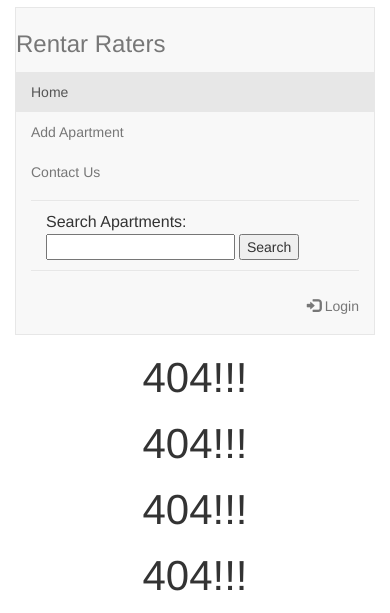
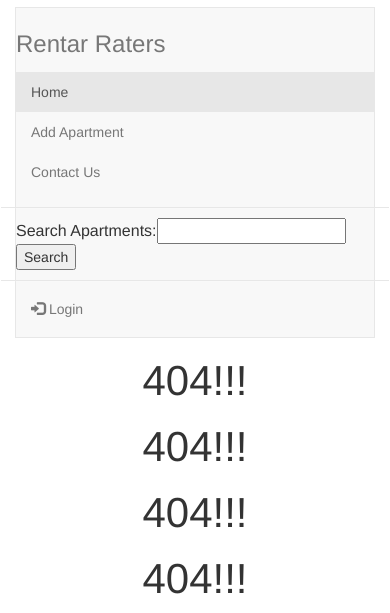
Before and after one commit to lmevange/Rentar, a Django app: page /page_404/ in a window 390 px wide; the page is wider, and only the part inside the window is pictured. Shown: the part 263-876 px from the top of that part. Before the commit the page ends 854 px from the top of that part, so only its background shows below. Run offline with Django 3.2, Linux system fonts and the light colour scheme; some libraries are stand-ins or nearby versions.

Commit message:
fixing navbar

```diff
--- a/server/template/header.html
+++ b/server/template/header.html
@@ -57,18 +57,14 @@ $(function(){
                     <li><a href="/add_apartment/">Add Apartment</a></li>
                     <li><a href="/contact/">Contact Us</a></li>
                  </ul>
-                <div class="col-sm-1 col-md-6">
-                    <form class="navbar-form" method="get" action="/search/">
+                <ul class="nav navbar-nav navbar-right">
+	    		<li><form class="navbar-form" method="get" action="/search/">
                         <font size="3">Search Apartments:</font><input type="text" name="q" id="id_q" value="{{ query }}" />
                         <input type="submit" value="Search" />
-                        </form>
-                </div>
+                        </form></li>
                     {% if not request.user.is_authenticated %}
-                        <ul class="nav navbar-nav navbar-right" style="float:right">
                             <li><a href="{% url 'login' %}"><span class="glyphicon glyphicon-log-in"></span> Login</a></li>
-                        </ul>
                     {% else %}
-                        <ul class="nav navbar-nav navbar-right">
                             <li class="dropdown">
                                 <a class="dropdown-toggle" data-toggle="dropdown" href="#"><span class="glyphicon glyphicon-user">{{user.username}}</span><span class="caret"></span></a>
                                 <ul class="dropdown-menu">
```
